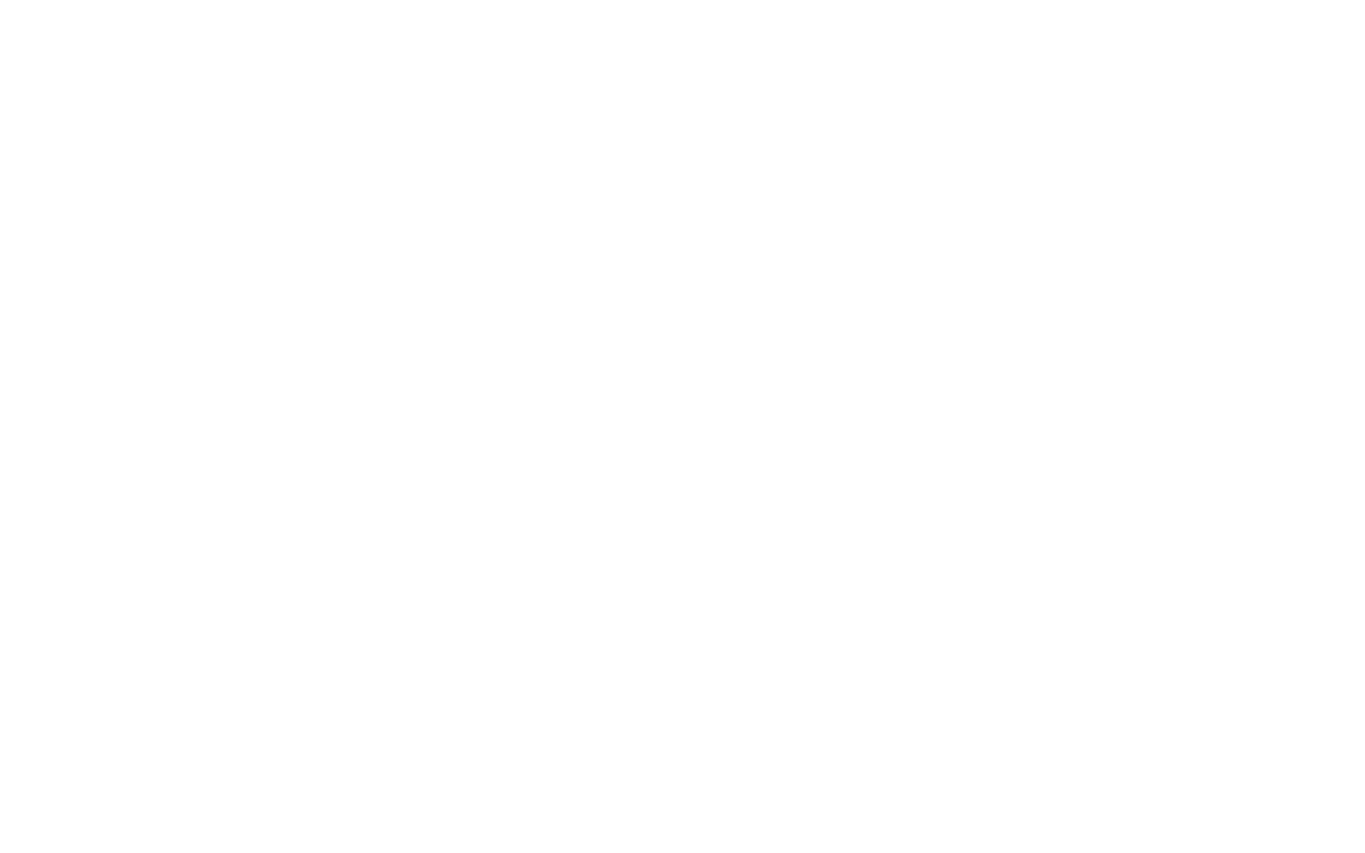
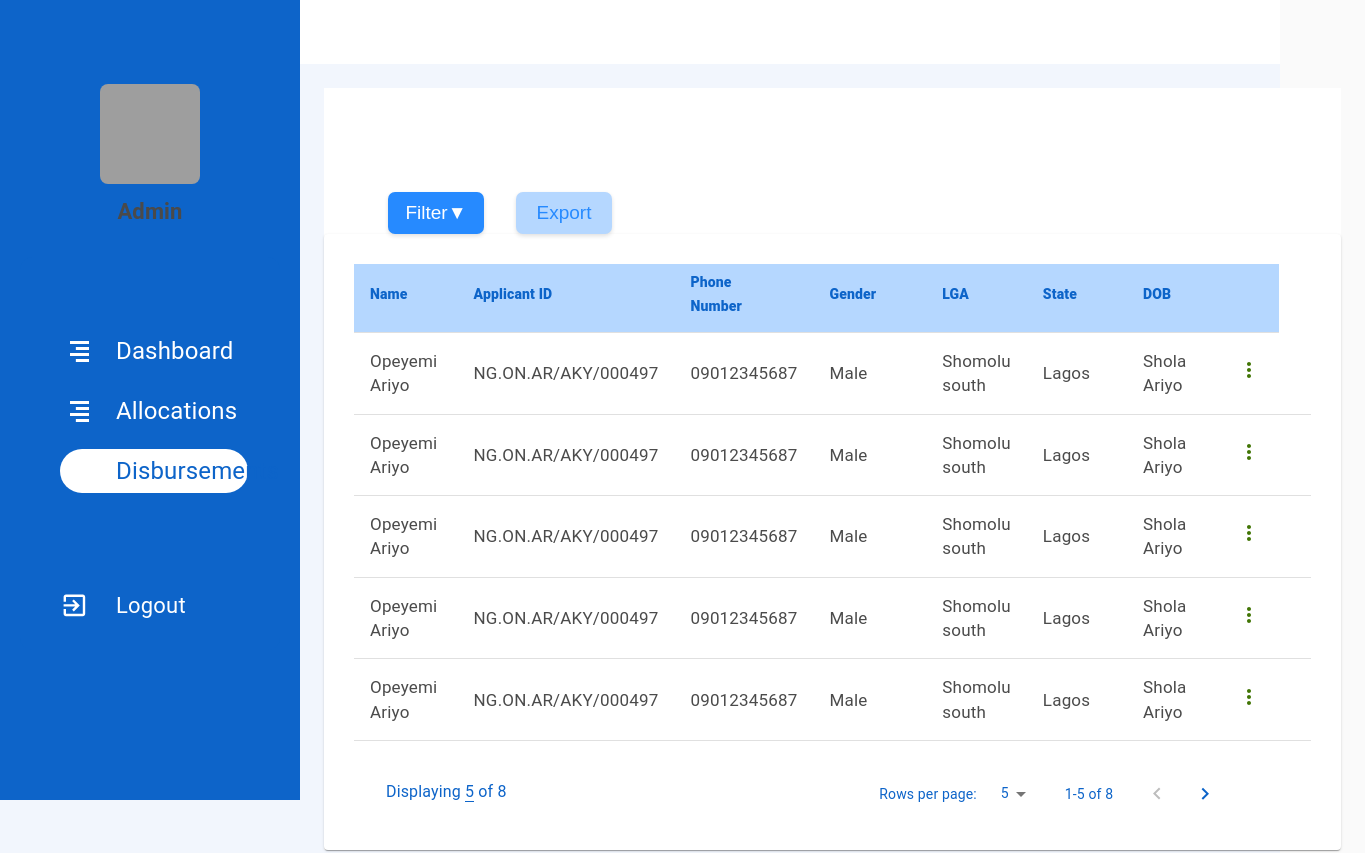
Before and after one commit to sodiqlawal/personal_talent, a React (Create React App) app: page /disbursements in a window 1280 px wide. Shown: the top 853 px of the page, 1365 px wide, since content can reach past the window. Before the commit the page ends 800 px from the top, so only its background shows below. Built offline with nearby package versions, Linux system fonts and the light colour scheme; grey boxes are pictures that could not be loaded.

Commit message:
still working on the dashboard, to view, add /dashboard

```diff
--- a/src/App.js
+++ b/src/App.js
@@ -34,10 +34,10 @@
         <Route exact path="/dashboard">
           <Dashboard />
         </Route>
-        <Route exact path="/talents">
+        <Route exact path="/allocations">
           <Dashboard />
         </Route>
-        <Route exact path="/payments">
+        <Route exact path="/disbursements">
           <Dashboard />
         </Route>
       </Router>
--- /dev/null
+++ b/src/components/Allocations.jsx
@@ -0,0 +1,109 @@
+import React from "react";
+import DisplayTable from "./Table";
+import { makeStyles, createStyles } from "@material-ui/core/styles";
+import MoreIcon from '@material-ui/icons/MoreVert';
+import { Switch, Route, NavLink, useParams } from "react-router-dom";
+// import UserProfileAction from "./UserProfileAction";
+
+const useStyles = makeStyles(theme =>
+  createStyles({
+    root: {
+      display: "flex"
+    },
+    content: {
+        background: "#ffffff"
+    },
+    icon: {
+      position: "fixed",
+      bottom: "5%",
+      right: "1%",
+      background: "#09a23c",
+      width: "80px",
+      height: "80px",
+      borderRadius: "100%",
+      boxShadow: "2px 2px 10px #09a23c",
+      cursor: "pointer"
+    },
+    iconcontent: {
+      position: "absolute",
+      right: "50%",
+      top: "15%",
+      // bottom:"1%",
+      color: "#ffffff",
+      fontSize: "2.5rem",
+      transform: "translateX(50%)"
+      // display:"flex",
+      // alignSelf: "center",
+      // justifySelf: "center"
+    },
+    menuButton: {
+      marginRight: theme.spacing(2),
+      [theme.breakpoints.up("sm")]: {
+        display: "none"
+      },
+      alignSelf: "flex-start"
+    },
+    toolbar: theme.mixins.toolbar
+  })
+);
+
+function createData(id, name, applicantId, phone, gender, lga, state, dob, action) {
+  return { id, name, applicantId, phone, gender, lga, state, dob, action };
+}
+
+const rows = [
+  createData(1, "Opeyemi Ariyo", "NG.ON.AR/AKY/000497", "09012345687", "Male", "Shomolu south", "Lagos", "Shola Ariyo", <MoreIcon style={{color:"#417505"}}/> ),
+  createData(2, "Opeyemi Ariyo",  "NG.ON.AR/AKY/000497","09012345687", "Male", "Shomolu south", "Lagos", "Shola Ariyo", <MoreIcon style={{color:"#417505"}} />),
+  createData(3, "Opeyemi Ariyo",  "NG.ON.AR/AKY/000497","09012345687", "Male", "Shomolu south", "Lagos", "Shola Ariyo", <MoreIcon style={{color:"#417505"}} />),
+  createData(4, "Opeyemi Ariyo",  "NG.ON.AR/AKY/000497","09012345687", "Male", "Shomolu south", "Lagos", "Shola Ariyo", <MoreIcon style={{color:"#417505"}} />),
+  createData(5, "Opeyemi Ariyo",  "NG.ON.AR/AKY/000497","09012345687", "Male", "Shomolu south", "Lagos", "Shola Ariyo", <MoreIcon style={{color:"#417505"}} />),
+  createData(6, "Opeyemi Ariyo",   "NG.ON.AR/AKY/000497","Male","09012345687", "Shomolu south", "Lagos", "Shola Ariyo", <MoreIcon style={{color:"#417505"}} />),
+  createData(7, "Opeyemi Ariyo",  "NG.ON.AR/AKY/000497", "Male","09012345687", "Shomolu south", "Lagos", "Shola Ariyo", <MoreIcon style={{color:"#417505"}} />),
+  createData(8, "Opeyemi Ariyo",  "NG.ON.AR/AKY/000497", "Male","09012345687", "Shomolu south", "Lagos", "Shola Ariyo", <MoreIcon style={{color:"#417505"}} />),
+]
+
+const headCells = [
+  { id: "name", numeric: false, disablePadding: true, label: "Name" },
+  { id: "applicantId", numeric: true, disablePadding: false, label: "Applicant ID" },
+  { id: "phone", numeric: true, disablePadding: false, label: "Phone Number" },
+  {
+    id: "gender",
+    numeric: false,
+    disablePadding: false,
+    label: "Gender"
+  },
+  { id: "lga", numeric: false, disablePadding: false, label: "LGA" },
+  { id: "state", numeric: false, disablePadding: false, label: "State" },
+  { id: "dob", numeric: false, disablePadding: false, label: "DOB" },
+  { id: "action", numeric: false, disablePadding: false, label: "" }
+];
+
+
+
+
+export default function Allocations() {
+  const classes = useStyles();
+
+  return (
+    <div>
+      <main className={classes.content}>
+        <div className={classes.toolbar} />
+
+        <Switch>
+          <Route exact path={`/allocations`}>
+            <div>
+              <DisplayTable
+                rows={rows}
+                headCells={headCells}
+                heading="allocations"
+                // actionButton={<UserProfileAction />}
+                showCheck={false}
+                showToolbar={false}
+              />
+            </div>
+          </Route>
+        </Switch>
+      </main>
+    </div>
+  );
+}
--- a/src/components/BarChart.jsx
+++ b/src/components/BarChart.jsx
@@ -10,12 +10,12 @@
         labels: ['Lag', 'Kan', 'Kad', 'Edo', 'Del', 'Bay'],
         datasets: [
           {
-            label: 'This year',
+            label: 'Enrolled',
             backgroundColor: '#8EC2FF',
             data: [28, 22, 22, 18, 22, 20]
           },
           {
-            label: 'Last year',
+            label: 'Empowered',
             backgroundColor: '#9b9b9b',
             data: [26, 24, 17, 24, 18, 22]
           }
--- a/src/components/Dashboard.jsx
+++ b/src/components/Dashboard.jsx
@@ -19,8 +19,8 @@
 import AdminDetails from "./AdminDetails.jsx";
 import ExitToAppIcon from "@material-ui/icons/ExitToApp";
 import { Switch, Route, NavLink, useParams } from "react-router-dom";
-import Talents from "./Talents";
-import Payments from "./Payments";
+import Allocations from "./Allocations";
+import Disbursements from "./Disbursements";
 import dashboard from "./assets/dashboard.svg"
 // import { library } from "@fortawesome/fontawesome-svg-core";
 // import { FontAwesomeIcon } from "@fortawesome/react-fontawesome";
@@ -129,14 +129,14 @@
     "/dashboard"
   ],
   [
-    <div style={{ fontSize: "24px" }}>Talents</div>,
+    <div style={{ fontSize: "24px" }}>Allocations</div>,
     <img src={dashboard} alt="dashboard" style={{ color: "white", fontSize: "1.6rem", marginLeft: "10px" }} />,
-    "/talents"
+    "/allocations"
   ],
   [
-    <div style={{ fontSize: "24px" }}>Payments</div>,
+    <div style={{ fontSize: "24px" }}>Disbursements</div>,
     <img src={dashboard} alt="farmers" style={{ color: "white", fontSize: "1.6rem", marginLeft: "10px" }} />,
-    "/payments"
+    "/disbursements"
   ]
 ];
 
@@ -238,11 +238,11 @@
               <Route exact path="/dashboard">
                 <div>Dashboard</div>
               </Route>
-              <Route exact path="/talents">
-                <div>Talents</div>
+              <Route exact path="/allocations">
+                <div>Allocations</div>
               </Route>
-              <Route exact path="/payments">
-                <div>Payments</div>
+              <Route exact path="/disbursement">
+                <div>Disbursements</div>
               </Route>
             </Switch>
           </Typography>
@@ -287,14 +287,14 @@
               <DashboardMenu />
             </div>
           </Route>
-          <Route path={`/talents`}>
+          <Route path={`/allocations`}>
             <div>
-              <Talents />
+              <Allocations />
             </div>
           </Route>
-          <Route exact path={`/payments`}>
+          <Route exact path={`/disbursements`}>
             <div>
-              <Payments />
+              <Disbursements />
             </div>
           </Route>
         </Switch>
--- a/src/components/DashboardMenu.jsx
+++ b/src/components/DashboardMenu.jsx
@@ -1,6 +1,5 @@
 import React, { useState } from "react";
 import "./css/Home/Home.css"
-// import { makeStyles, useTheme, createStyles } from "@material-ui/core/styles";
 import { makeStyles, useTheme, createStyles  } from "@material-ui/core/styles";
 import BarChart from './BarChart'
 import PieChart from './PieChart'
@@ -58,6 +57,7 @@
     padding:"2rem 3rem",
     width:"880px",
     height:"485px",
+    background:"white",
 
     [theme.breakpoints.down("sm")]: {
       width:"95%",
@@ -82,6 +82,7 @@
     padding:"1rem 2rem",
     width:"375px",
     height:"320px",
+    background:"white",
 
     [theme.breakpoints.down("sm")]: {
       width:"95%"
@@ -110,7 +111,7 @@
   },
 
   container:{
-    backgroundColor:"#ffffff",
+    backgroundColor:"#f2f6fd",
     // minHeight:"1500px",
     minHeight:"100vh",
 
@@ -124,7 +125,7 @@
     // height:"150px",
     gridGap:"4rem",
     paddingTop:"5rem",
-    justifyContent:"center"
+    justifyContent:"center",
   },
 
   count: {
@@ -132,7 +133,9 @@
     // backgroundColor:"#a3cd60",
     padding:"1rem 3rem 1rem 1rem",
     borderRadius:"10px",
-    color:"#ffffff"
+    width:"324px",
+    height:"180px",
+    background:"white"
   }
 })
 // })
@@ -173,14 +176,14 @@
             {          i % 2 === 0 ?
             <React.Fragment>
             <div className={classes.count} id="oddbox">
-            <p style={{fontSize:"25px"}}>{res.name}</p>
-            <p style={{fontSize:"50px", marginTop:"-1.5rem"}}>{res.count}</p>
+            <p style={{fontSize:"25px", color:"#9B9B9B"}}>{res.name}</p>
+            <p style={{fontSize:"50px", marginTop:"-1.5rem", color:"#000000"}}>{res.count}</p>
             </div>
             </React.Fragment> :
             <React.Fragment>
             <div className={classes.count} id="evenbox">
-            <p style={{fontSize:"25px"}}>{res.name}</p>
-            <p style={{fontSize:"50px", marginTop:"-1.5rem"}}>{res.count}</p>
+            <p style={{fontSize:"25px", color:"#9B9B9B"}}>{res.name}</p>
+            <p style={{fontSize:"50px", marginTop:"-1.5rem", color:"#000000"}}>{res.count}</p>
             </div>
             </React.Fragment>
 
@@ -210,7 +213,7 @@
 
         <div className={classes.chartgridbottom}>
         <div className={classes.gridthree} style={{marginTop:"2rem"}} >
-        <p style={{textAlign:"start", color:"#4A4A4A", fontSize:"24px"}}>Recovery percentage</p>
+        <p style={{textAlign:"start", color:"#4A4A4A", fontSize:"24px"}}>Gender distribution</p>
             <PieChart />
         </div>
         {/* <div className={classes.gridfour} style={{marginTop:"2rem"}}>
--- a/src/components/Payments.jsx
+++ b/src/components/Disbursements.jsx
@@ -47,24 +47,25 @@
   })
 );
 
-function createData(id, name, cbn, gender, lga, state, kin, action) {
-    return { id, name, cbn, gender, lga, state, kin, action };
+function createData(id, name, applicantId, phone, gender, lga, state, dob, action) {
+    return { id, name, applicantId, phone, gender, lga, state, dob, action };
   }
 
 const rows = [
-    createData(1, "Opeyemi Ariyo", "NG.ON.AR/AKY/000497", "Male", "Shomolu south", "Lagos", "Shola Ariyo", <MoreIcon style={{color:"#417505"}}/> ),
-    createData(2, "Opeyemi Ariyo",  "NG.ON.AR/AKY/000497", "Male", "Shomolu south", "Lagos", "Shola Ariyo", <MoreIcon style={{color:"#417505"}} />),
-    createData(3, "Opeyemi Ariyo",  "NG.ON.AR/AKY/000497", "Male", "Shomolu south", "Lagos", "Shola Ariyo", <MoreIcon style={{color:"#417505"}} />),
-    createData(4, "Opeyemi Ariyo",  "NG.ON.AR/AKY/000497", "Male", "Shomolu south", "Lagos", "Shola Ariyo", <MoreIcon style={{color:"#417505"}} />),
-    createData(5, "Opeyemi Ariyo",  "NG.ON.AR/AKY/000497", "Male", "Shomolu south", "Lagos", "Shola Ariyo", <MoreIcon style={{color:"#417505"}} />),
-    createData(6, "Opeyemi Ariyo",   "NG.ON.AR/AKY/000497","Male", "Shomolu south", "Lagos", "Shola Ariyo", <MoreIcon style={{color:"#417505"}} />),
-    createData(7, "Opeyemi Ariyo",  "NG.ON.AR/AKY/000497", "Male", "Shomolu south", "Lagos", "Shola Ariyo", <MoreIcon style={{color:"#417505"}} />),
-    createData(8, "Opeyemi Ariyo",  "NG.ON.AR/AKY/000497", "Male", "Shomolu south", "Lagos", "Shola Ariyo", <MoreIcon style={{color:"#417505"}} />),
+    createData(1, "Opeyemi Ariyo", "NG.ON.AR/AKY/000497", "09012345687", "Male", "Shomolu south", "Lagos", "Shola Ariyo", <MoreIcon style={{color:"#417505"}}/> ),
+    createData(2, "Opeyemi Ariyo",  "NG.ON.AR/AKY/000497","09012345687", "Male", "Shomolu south", "Lagos", "Shola Ariyo", <MoreIcon style={{color:"#417505"}} />),
+    createData(3, "Opeyemi Ariyo",  "NG.ON.AR/AKY/000497","09012345687", "Male", "Shomolu south", "Lagos", "Shola Ariyo", <MoreIcon style={{color:"#417505"}} />),
+    createData(4, "Opeyemi Ariyo",  "NG.ON.AR/AKY/000497","09012345687", "Male", "Shomolu south", "Lagos", "Shola Ariyo", <MoreIcon style={{color:"#417505"}} />),
+    createData(5, "Opeyemi Ariyo",  "NG.ON.AR/AKY/000497","09012345687", "Male", "Shomolu south", "Lagos", "Shola Ariyo", <MoreIcon style={{color:"#417505"}} />),
+    createData(6, "Opeyemi Ariyo",   "NG.ON.AR/AKY/000497","Male","09012345687", "Shomolu south", "Lagos", "Shola Ariyo", <MoreIcon style={{color:"#417505"}} />),
+    createData(7, "Opeyemi Ariyo",  "NG.ON.AR/AKY/000497", "Male","09012345687", "Shomolu south", "Lagos", "Shola Ariyo", <MoreIcon style={{color:"#417505"}} />),
+    createData(8, "Opeyemi Ariyo",  "NG.ON.AR/AKY/000497", "Male","09012345687", "Shomolu south", "Lagos", "Shola Ariyo", <MoreIcon style={{color:"#417505"}} />),
   ]
 
   const headCells = [
     { id: "name", numeric: false, disablePadding: true, label: "Name" },
-    { id: "cbn", numeric: true, disablePadding: false, label: "CBN-id" },
+    { id: "applicantId", numeric: true, disablePadding: false, label: "Applicant ID" },
+    { id: "phone", numeric: true, disablePadding: false, label: "Phone Number" },
     {
       id: "gender",
       numeric: false,
@@ -73,7 +74,7 @@
     },
     { id: "lga", numeric: false, disablePadding: false, label: "LGA" },
     { id: "state", numeric: false, disablePadding: false, label: "State" },
-    { id: "kin", numeric: false, disablePadding: false, label: "Next of kin" },
+    { id: "dob", numeric: false, disablePadding: false, label: "DOB" },
     { id: "action", numeric: false, disablePadding: false, label: "" }
   ];
 
@@ -87,12 +88,12 @@
         <div className={classes.toolbar} />
 
         <Switch>
-          <Route exact path={`/farms`}>
+          <Route exact path={`/disbursements`}>
             <div>
               <DisplayTable
                 rows={rows}
                 headCells={headCells}
-                heading="Farms"
+                heading="Disbursements"
                 // actionButton={<UserProfileAction />}
                 showCheck={false}
                 showToolbar={false}
--- a/src/components/EnhancedTableHead.jsx
+++ b/src/components/EnhancedTableHead.jsx
@@ -37,7 +37,7 @@
   };
 
   return (
-    <TableHead style={{background:"#e2f3e2"}}>
+    <TableHead style={{background:"#B5D7FF"}}>
       <TableRow>
         {props.showCheck ? (
           <TableCell padding="checkbox">
--- a/src/components/PieChart.jsx
+++ b/src/components/PieChart.jsx
@@ -14,7 +14,7 @@
             data: [18, 5,]
           },
         ],
-        labels: ['Recovered', 'Unrecovered'],
+        labels: ['Male', 'Female'],
     }
 }
 
--- a/src/components/Table.jsx
+++ b/src/components/Table.jsx
@@ -85,7 +85,7 @@
     marginTop: "2.5rem",
     marginLeft: "2rem",
     position: "absolute",
-    color: "#447709",
+    color: "#0D64C9",
     fontSize: "16px",
 
     [theme.breakpoints.down("sm")]: {
@@ -95,7 +95,7 @@
   },
 
   pagination: {
-    marginTop: "1.7rem", marginRight: "5rem", color: "#447709",
+    marginTop: "1.7rem", marginRight: "5rem", color: "#0D64C9",
 
     [theme.breakpoints.down("sm")]: {
       marginTop:"0.5rem",
@@ -175,13 +175,14 @@
           className="btn px-3"
           onClick={displayFilter}
           style={{
-            background: "#599f0d",
+            background: "#268AFF",
             color: "#ffffff",
             fontSize: "19px",
             width: "96px",
             height: "42px",
             borderRadius: "7px",
-            boxShadow: "0px 2px 4px #00000020"
+            boxShadow: "0px 2px 4px #00000020",
+            borderWidth:"0",
           }}
         >
           Filter
@@ -190,19 +191,21 @@
         <button
           className="btn ml-4 px-4"
           style={{
-            background: "#e2f3e2",
-            color: "#599f0d",
+            background: "#B5D7FF",
+            color: "#268AFF",
             fontSize: "19px",
             width: "96px",
             height: "42px",
             borderRadius: "7px",
-            boxShadow: "0px 2px 4px #00000020"
+            boxShadow: "0px 2px 4px #00000020",
+            borderWidth:"0",
+            marginLeft:"2rem"
           }}
         >
           Export
         </button>
       </div>
-      {showFilter && <FilterShow />}
+      {/* {showFilter && <FilterShow />} */}
       <Paper
         className={classes.paper}
         style={{
@@ -358,7 +361,7 @@
            className={classes.bottomRowDisplay}
         >
           Displaying{" "}
-          <span style={{ borderBottom: "1px solid #447709" }}>
+          <span style={{ borderBottom: "1px solid #0D64C9" }}>
             {rowsPerPage}
           </span>{" "}
           of 8
--- a/src/components/Talents.jsx
+++ /dev/null
@@ -1,106 +0,0 @@
-import React from "react";
-import DisplayTable from "./Table";
-import { makeStyles, createStyles } from "@material-ui/core/styles";
-import MoreIcon from '@material-ui/icons/MoreVert';
-import { Switch, Route, NavLink, useParams } from "react-router-dom";
-// import UserProfileAction from "./UserProfileAction";
-
-const useStyles = makeStyles(theme =>
-  createStyles({
-    root: {
-      display: "flex"
-    },
-    content: {
-        background: "#ffffff"
-    },
-    icon: {
-      position: "fixed",
-      bottom: "5%",
-      right: "1%",
-      background: "#09a23c",
-      width: "80px",
-      height: "80px",
-      borderRadius: "100%",
-      boxShadow: "2px 2px 10px #09a23c",
-      cursor: "pointer"
-    },
-    iconcontent: {
-      position: "absolute",
-      right: "50%",
-      top: "15%",
-      // bottom:"1%",
-      color: "#ffffff",
-      fontSize: "2.5rem",
-      transform: "translateX(50%)"
-      // display:"flex",
-      // alignSelf: "center",
-      // justifySelf: "center"
-    },
-    menuButton: {
-      marginRight: theme.spacing(2),
-      [theme.breakpoints.up("sm")]: {
-        display: "none"
-      },
-      alignSelf: "flex-start"
-    },
-    toolbar: theme.mixins.toolbar
-  })
-);
-
-function createData(id, name, cbn, gender, lga, state, kin, action) {
-    return { id, name, cbn, gender, lga, state, kin, action };
-  }
-
-const rows = [
-    createData(1, "Opeyemi Ariyo", "NG.ON.AR/AKY/000497", "Male", "Shomolu south", "Lagos", "Shola Ariyo", <MoreIcon style={{color:"#417505"}}/> ),
-    createData(2, "Opeyemi Ariyo",  "NG.ON.AR/AKY/000497", "Male", "Shomolu south", "Lagos", "Shola Ariyo", <MoreIcon style={{color:"#417505"}} />),
-    createData(3, "Opeyemi Ariyo",  "NG.ON.AR/AKY/000497", "Male", "Shomolu south", "Lagos", "Shola Ariyo", <MoreIcon style={{color:"#417505"}} />),
-    createData(4, "Opeyemi Ariyo",  "NG.ON.AR/AKY/000497", "Male", "Shomolu south", "Lagos", "Shola Ariyo", <MoreIcon style={{color:"#417505"}} />),
-    createData(5, "Opeyemi Ariyo",  "NG.ON.AR/AKY/000497", "Male", "Shomolu south", "Lagos", "Shola Ariyo", <MoreIcon style={{color:"#417505"}} />),
-    createData(6, "Opeyemi Ariyo",   "NG.ON.AR/AKY/000497","Male", "Shomolu south", "Lagos", "Shola Ariyo", <MoreIcon style={{color:"#417505"}} />),
-    createData(7, "Opeyemi Ariyo",  "NG.ON.AR/AKY/000497", "Male", "Shomolu south", "Lagos", "Shola Ariyo", <MoreIcon style={{color:"#417505"}} />),
-    createData(8, "Opeyemi Ariyo",  "NG.ON.AR/AKY/000497", "Male", "Shomolu south", "Lagos", "Shola Ariyo", <MoreIcon style={{color:"#417505"}} />),
-  ]
-
-  const headCells = [
-    { id: "name", numeric: false, disablePadding: true, label: "Name" },
-    { id: "cbn", numeric: true, disablePadding: false, label: "CBN-id" },
-    {
-      id: "gender",
-      numeric: false,
-      disablePadding: false,
-      label: "Gender"
-    },
-    { id: "lga", numeric: false, disablePadding: false, label: "LGA" },
-    { id: "state", numeric: false, disablePadding: false, label: "State" },
-    { id: "kin", numeric: false, disablePadding: false, label: "Next of kin" },
-    { id: "action", numeric: false, disablePadding: false, label: "" }
-  ];
-
-
-export default function Talents() {
-  const classes = useStyles();
-
-  return (
-    <div>
-      <main className={classes.content}>
-        <div className={classes.toolbar} />
-
-        <Switch>
-          <Route exact path={`/farms`}>
-            <div>
-              <DisplayTable
-                rows={rows}
-                headCells={headCells}
-                heading="Farms"
-                // actionButton={<UserProfileAction />}
-                showCheck={false}
-                showToolbar={false}
-              />
-            </div>
-          </Route>
-        </Switch>
-      </main>
-    </div>
-  );
-}
--- a/src/components/css/Home/Home.css
+++ b/src/components/css/Home/Home.css
@@ -465,4 +465,31 @@
     padding: 1rem;
   }
 }
+
+.group:active {
+  background: #294a05;
+  color: #8cc384;
+}
+
+.indi:active {
+  background: #294a05;
+  color: #8cc384;
+}
+
+#signin {
+  background-image: url("../../assets/backgroundlogin.png");
+}
+
+#oddbox {
+  background: "#FFFFFF";
+  -webkit-box-shadow: 0px 3px 6px #00000029;
+          box-shadow: 0px 3px 6px #00000029;
+  width: 100%;
+}
+
+#evenbox {
+  background: "#FFFFFF";
+  -webkit-box-shadow: 0px 3px 6px #00000029;
+          box-shadow: 0px 3px 6px #00000029;
+}
 /*# sourceMappingURL=Home.css.map */
```
Also changed, not shown: src/components/css/Home/Home.scss (+36 -1 lines), src/components/assets/backgroundlogin.png (added), 1 other file (tests, documents, lock files or other folders).
